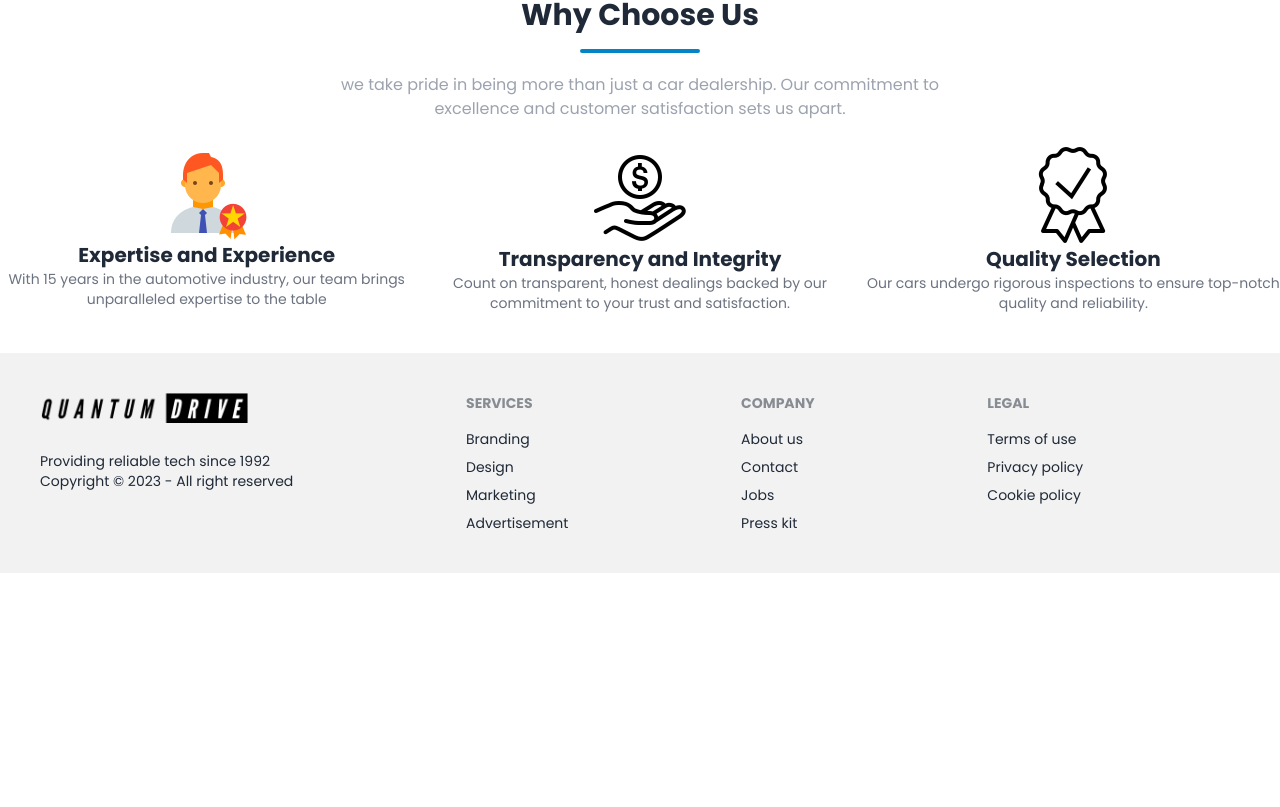
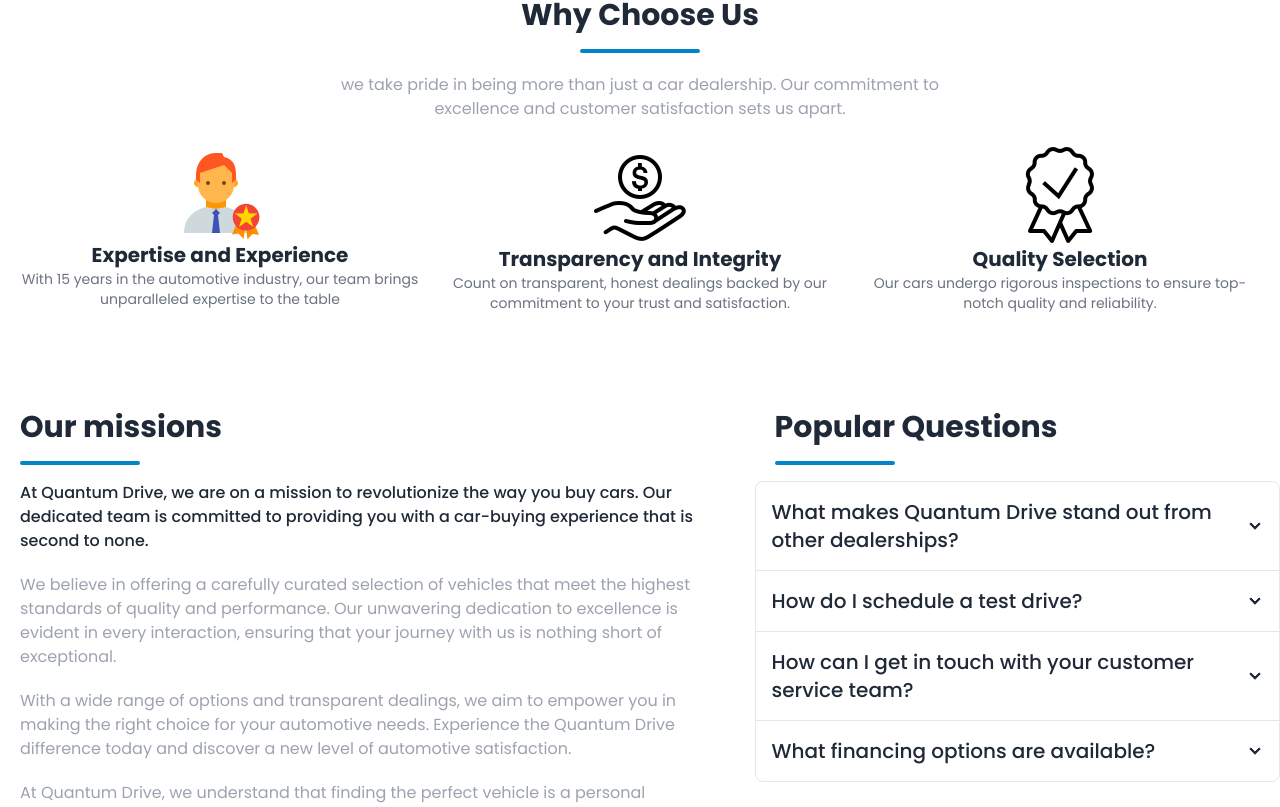
Before and after one commit to mostak9/quantum-drive-client, a React (Vite) app: page / in a window 1280 px wide. Shown: the part 1091-1898 px from the top of the page. Before the commit the page ends 1664 px from the top, so only its background shows below. Built offline with nearby package versions, Linux system fonts and the light colour scheme.

Commit message:
added our mission and popular questions sections

```diff
--- a/src/Components/ChooseUs/ChooseUs.jsx
+++ b/src/Components/ChooseUs/ChooseUs.jsx
@@ -3,7 +3,7 @@
 import quality from "../../assets/icons/quality.png";
 const ChooseUs = () => {
   return (
-    <div>
+    <div className="px-5">
       <div className="text-center mt-16 mb-6">
         <h1 className="text-3xl font-bold">Why Choose Us</h1>
         <hr className="border-2 border-sky-600 max-w-[120px] my-4 mx-auto rounded-md" />
--- /dev/null
+++ b/src/Components/Mission/Mission.jsx
@@ -0,0 +1,18 @@
+const Mission = () => {
+  return (
+    <div className="px-5">
+      <div className=" mt-16">
+        <h1 className="text-3xl font-bold">Our missions</h1>
+        <hr className="border-2 border-sky-600 max-w-[120px] my-4  rounded-md" />
+      </div>
+      <div className="space-y-5">
+        <p className="font-medium">At Quantum Drive, we are on a mission to revolutionize the way you buy cars. Our dedicated team is committed to providing you with a car-buying experience that is second to none.</p>
+        <p className="text-gray-400">We believe in offering a carefully curated selection of vehicles that meet the highest standards of quality and performance. Our unwavering dedication to excellence is evident in every interaction, ensuring that your journey with us is nothing short of exceptional.</p>
+        <p className="text-gray-400">With a wide range of options and transparent dealings, we aim to empower you in making the right choice for your automotive needs. Experience the Quantum Drive difference today and discover a new level of automotive satisfaction.</p>
+        <p className="text-gray-400">At Quantum Drive, we understand that finding the perfect vehicle is a personal experience. That's why we provide you with a diverse range of options, ensuring you find a vehicle that's just right for you. Whether you're looking for efficiency, luxury, or performance, our selection caters to every preference. Our team is here to guide you through the choices, helping you make a decision that aligns perfectly with your lifestyle.</p>
+      </div>
+    </div>
+  );
+};
+
+export default Mission;
--- /dev/null
+++ b/src/Components/Questions/Questions.jsx
@@ -0,0 +1,52 @@
+const Questions = () => {
+  return (
+    <div>
+      <div className=" mt-16 px-5">
+        <h1 className="text-3xl font-bold">Popular Questions</h1>
+        <hr className="border-2 border-sky-600 max-w-[120px] my-4  rounded-md" />
+      </div>
+      <div>
+        <div className="join join-vertical w-full">
+          <div className="collapse collapse-arrow join-item border border-base-300">
+            <input type="radio" name="my-accordion-4"  />
+            <div className="collapse-title text-xl font-medium">
+            What makes Quantum Drive stand out from other dealerships?
+            </div>
+            <div className="collapse-content">
+              <p>At Quantum Drive, we prioritize customer satisfaction above all else. Our carefully curated selection of vehicles, transparent dealings, and commitment to excellence set us apart. We offer a personalized car-buying experience that empowers you to make the right choice for your automotive needs.</p>
+            </div>
+          </div>
+          <div className="collapse collapse-arrow join-item border border-base-300">
+            <input type="radio" name="my-accordion-4" />
+            <div className="collapse-title text-xl font-medium">
+            How do I schedule a test drive?
+            </div>
+            <div className="collapse-content">
+              <p>Scheduling a test drive at Quantum Drive is easy! Simply visit our website and navigate to the 'Test Drive' section. From there, you can choose the vehicle you're interested in and select a convenient time for your test drive. If you prefer, you can also give us a call and our friendly staff will assist you in scheduling a test drive.</p>
+            </div>
+          </div>
+          <div className="collapse collapse-arrow join-item border border-base-300">
+            <input type="radio" name="my-accordion-4" />
+            <div className="collapse-title text-xl font-medium">
+            How can I get in touch with your customer service team?
+            </div>
+            <div className="collapse-content">
+              <p>You can reach our customer service team by visiting the 'Contact Us' section on our website. There, you'll find our phone number, email address, and a convenient contact form. We're here to assist you with any questions or concerns you may have.</p>
+            </div>
+          </div>
+          <div className="collapse collapse-arrow join-item border border-base-300">
+            <input type="radio" name="my-accordion-4" />
+            <div className="collapse-title text-xl font-medium">
+            What financing options are available?
+            </div>
+            <div className="collapse-content">
+              <p>We offer a range of financing options to suit your needs. Our team works with a network of trusted lenders to provide competitive rates and flexible terms. Whether you're looking for a traditional auto loan or prefer to explore lease options, we're here to help you find the financing solution that fits your budget.</p>
+            </div>
+          </div>
+        </div>
+      </div>
+    </div>
+  );
+};
+
+export default Questions;
--- a/src/Pages/Home/Home.jsx
+++ b/src/Pages/Home/Home.jsx
@@ -3,14 +3,20 @@
 import ChooseUs from "../../Components/ChooseUs/ChooseUs";
 import Footer from "../../Components/Footer/Footer";
 import PropTypes from "prop-types";
+import Mission from "../../Components/Mission/Mission";
+import Questions from "../../Components/Questions/Questions";
 
-const Home = ({theme}) => {
+const Home = ({ theme }) => {
   return (
     <div className="">
-            <Banner/>
-            <Brands/>
-            <ChooseUs/>
-            <Footer theme={theme}/>
+      <Banner />
+      <Brands />
+      <ChooseUs />
+      <div className="lg:flex items-start gap-9 mt-8">
+        <Mission />
+        <Questions />
+      </div>
+      <Footer theme={theme} />
     </div>
   );
 };
```
Lines whose indentation alone changed are shown as unchanged.
